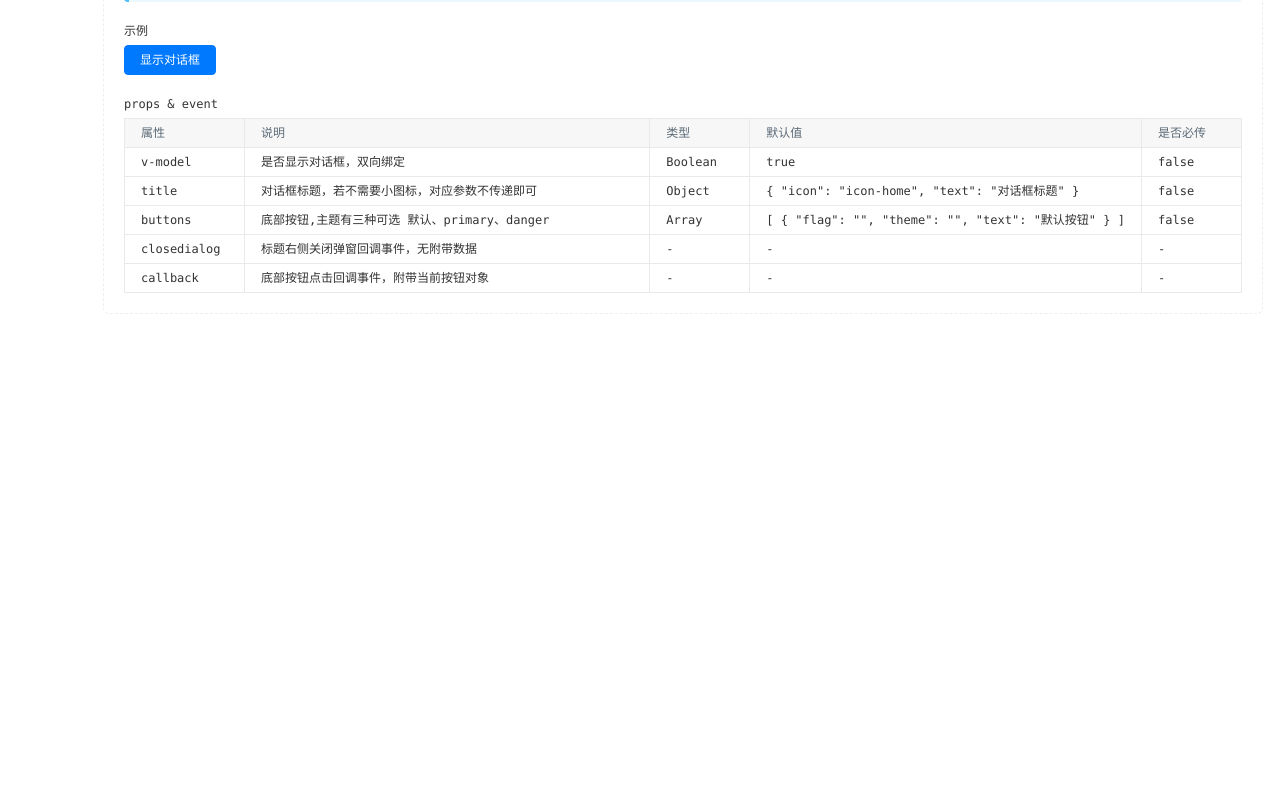
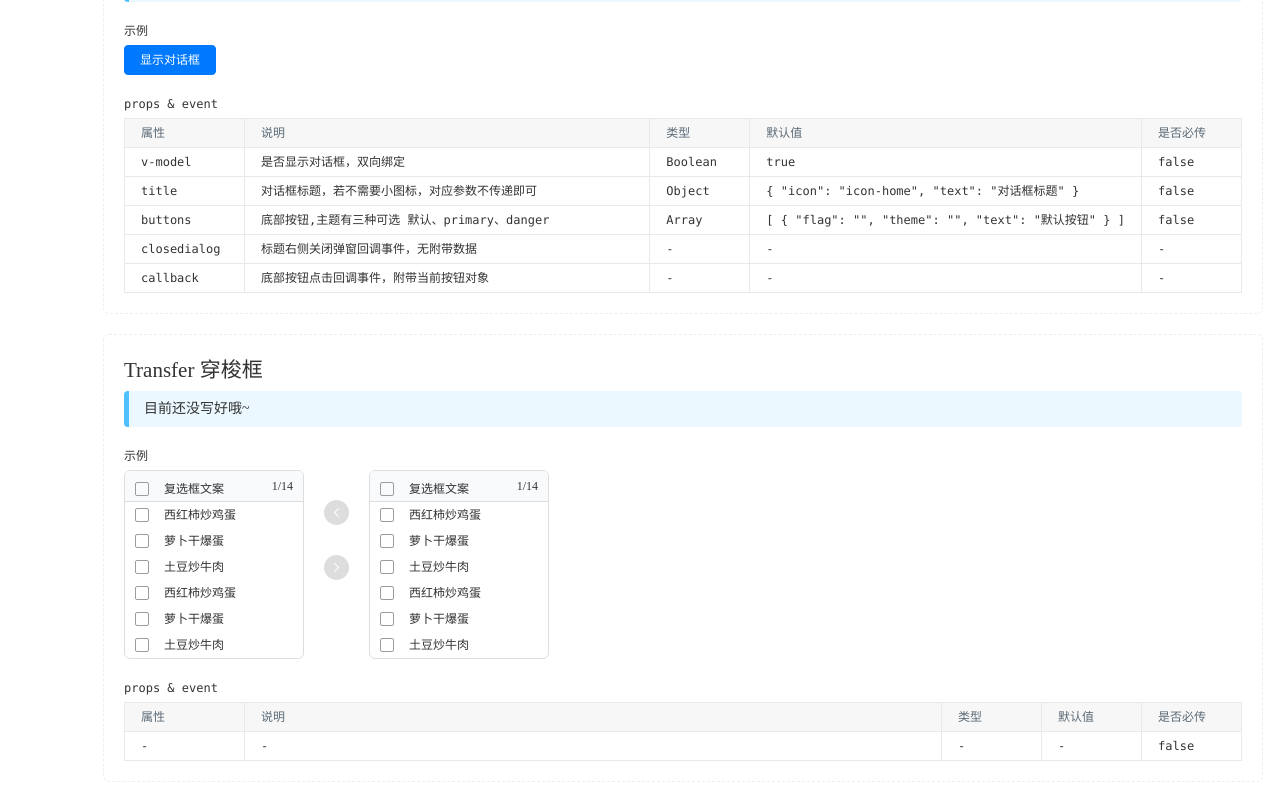
Before and after one commit to kule2018/qiaodaima.github.io, a Vue app: page / in a window 1280 px wide. Shown: the part 1734-2534 px from the top of the page. Before the commit the page ends 2088 px from the top, so only its background shows below. Built offline with nearby package versions, Linux system fonts and the light colour scheme.

Commit message:
穿梭组件

```diff
--- /dev/null
+++ b/examples/doc-transfer.vue
@@ -0,0 +1,50 @@
+<template>
+  <DocItem :title="'Transfer 穿梭框'" :param="param">
+    <div slot="tip">
+      目前还没写好哦~
+    </div>
+
+    <template slot="example">
+      <Transfer></Transfer>
+    </template>
+  </DocItem>
+</template>
+
+<script>
+  import DocItem from './doc-item.vue';
+  import Transfer from '../src/components/transfer/main.vue';
+
+  export default {
+    name: 'DocTransfer',
+    components: {
+      DocItem,
+      Transfer
+    },
+    data() {
+      return {
+        param: [
+          {
+            name: '-',
+            explain: '-',
+            type: '-',
+            default: '-',
+            isMust: false
+          }
+        ],
+        tools: [
+          {
+            flag: '',
+            text: '示例操作1'
+          }
+        ]
+      };
+    },
+    methods: {
+      //
+    }
+  };
+</script>
+
+<style lang="scss" scoped>
+  //
+</style>
--- a/examples/doc.vue
+++ b/examples/doc.vue
@@ -6,6 +6,7 @@
     <DocRadio></DocRadio>
     <DocCheckbox></DocCheckbox>
     <DocDialog></DocDialog>
+    <DocTransfer></DocTransfer>
   </div>
 </template>
 
@@ -14,6 +15,7 @@
   import DocRadio from './doc-radio.vue';
   import DocCheckbox from './doc-checkbox.vue';
   import DocDialog from './doc-dialog.vue';
+  import DocTransfer from './doc-transfer.vue';
 
   export default {
     name: 'Doc',
@@ -21,7 +23,8 @@
       DocInput,
       DocRadio,
       DocCheckbox,
-      DocDialog
+      DocDialog,
+      DocTransfer
     }
   };
 </script>
--- /dev/null
+++ b/src/components/transfer/main.vue
@@ -0,0 +1,130 @@
+<template>
+  <div class="transfer-item">
+    <div class="content-wrap">
+      <div class="title-wrap">
+        <Checkbox v-model="value" :label="0"></Checkbox>
+        <em class="number">1/14</em>
+      </div>
+      <div class="list-wrap">
+        <Checkbox v-model="value" :label="0" :text="'西红柿炒鸡蛋'"></Checkbox>
+        <Checkbox v-model="value" :label="0" :text="'萝卜干爆蛋'"></Checkbox>
+        <Checkbox v-model="value" :label="0" :text="'土豆炒牛肉'"></Checkbox>
+        <Checkbox v-model="value" :label="0" :text="'西红柿炒鸡蛋'"></Checkbox>
+        <Checkbox v-model="value" :label="0" :text="'萝卜干爆蛋'"></Checkbox>
+        <Checkbox v-model="value" :label="0" :text="'土豆炒牛肉'"></Checkbox>
+      </div>
+    </div>
+
+    <div class="operation-wrap">
+      <a class="iconfont icon-left" href="javascript:;"></a>
+      <a class="iconfont icon-right" href="javascript:;"></a>
+    </div>
+
+    <div class="content-wrap">
+      <div class="title-wrap">
+        <Checkbox v-model="value" :label="0"></Checkbox>
+        <em class="number">1/14</em>
+      </div>
+      <div class="list-wrap">
+        <Checkbox v-model="value" :label="0" :text="'西红柿炒鸡蛋'"></Checkbox>
+        <Checkbox v-model="value" :label="0" :text="'萝卜干爆蛋'"></Checkbox>
+        <Checkbox v-model="value" :label="0" :text="'土豆炒牛肉'"></Checkbox>
+        <Checkbox v-model="value" :label="0" :text="'西红柿炒鸡蛋'"></Checkbox>
+        <Checkbox v-model="value" :label="0" :text="'萝卜干爆蛋'"></Checkbox>
+        <Checkbox v-model="value" :label="0" :text="'土豆炒牛肉'"></Checkbox>
+      </div>
+    </div>
+  </div>
+</template>
+
+<script>
+  import Checkbox from '../checkbox/main.vue';
+
+  export default {
+    name: '',
+    components: {
+      Checkbox
+    },
+    props: {
+      valuel: {}
+    },
+    computed: {},
+    data() {
+      return {
+        value: []
+      };
+    }
+  };
+</script>
+
+<style lang="scss" scoped>
+  .transfer-item {
+    font-size: 12px;
+    overflow: hidden;
+
+    .operation-wrap {
+      float: left;
+      padding: 0 20px;
+
+      a {
+        display: block;
+        margin-top: 30px;
+        width: 25px; height: 25px;
+        line-height: 25px;
+        text-align: center;
+        border-radius: 50%;
+        color: #fff;
+        background: #ddd;
+      }
+    }
+    .content-wrap {
+      float: left;
+      width: 180px;
+      border: 1px solid #ddd;
+      border-radius: 6px;
+      min-height: 180px;
+      overflow: hidden;
+
+      .title-wrap {
+        position: relative;
+        padding: 5px 10px;
+        border-bottom: 1px solid #ddd;
+        background: #f9fafc;
+
+        .number {
+          position: absolute;
+          right: 10px; top: 50%;
+          transform: translate(0, -50%);
+        }
+      }
+    }
+    .list-wrap {
+      .checkbox-item {
+        display: block;
+        padding: 6px 10px;
+        transition: all 0.3s;
+
+        span {
+          font-size: 12px !important;
+        }
+        &:hover {
+          background: #ecf8ff;
+        }
+      }
+    }
+  }
+
+</style>
+
+<style lang="scss">
+  .transfer-item {
+    .checkbox-item {
+      i {
+        margin-right: 15px;
+      }
+      span {
+        font-size: 12px;
+      }
+    }
+  }
+</style>
```
